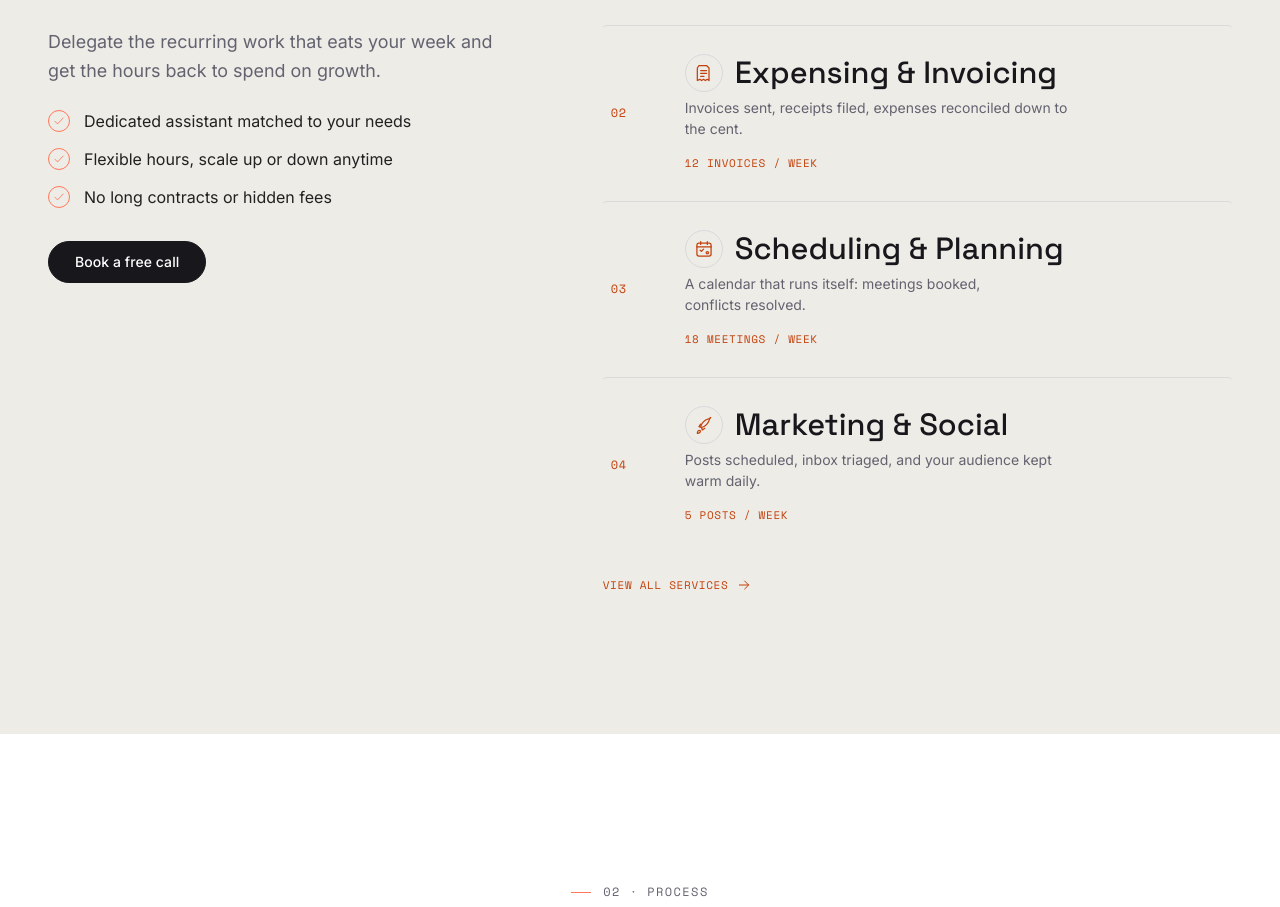
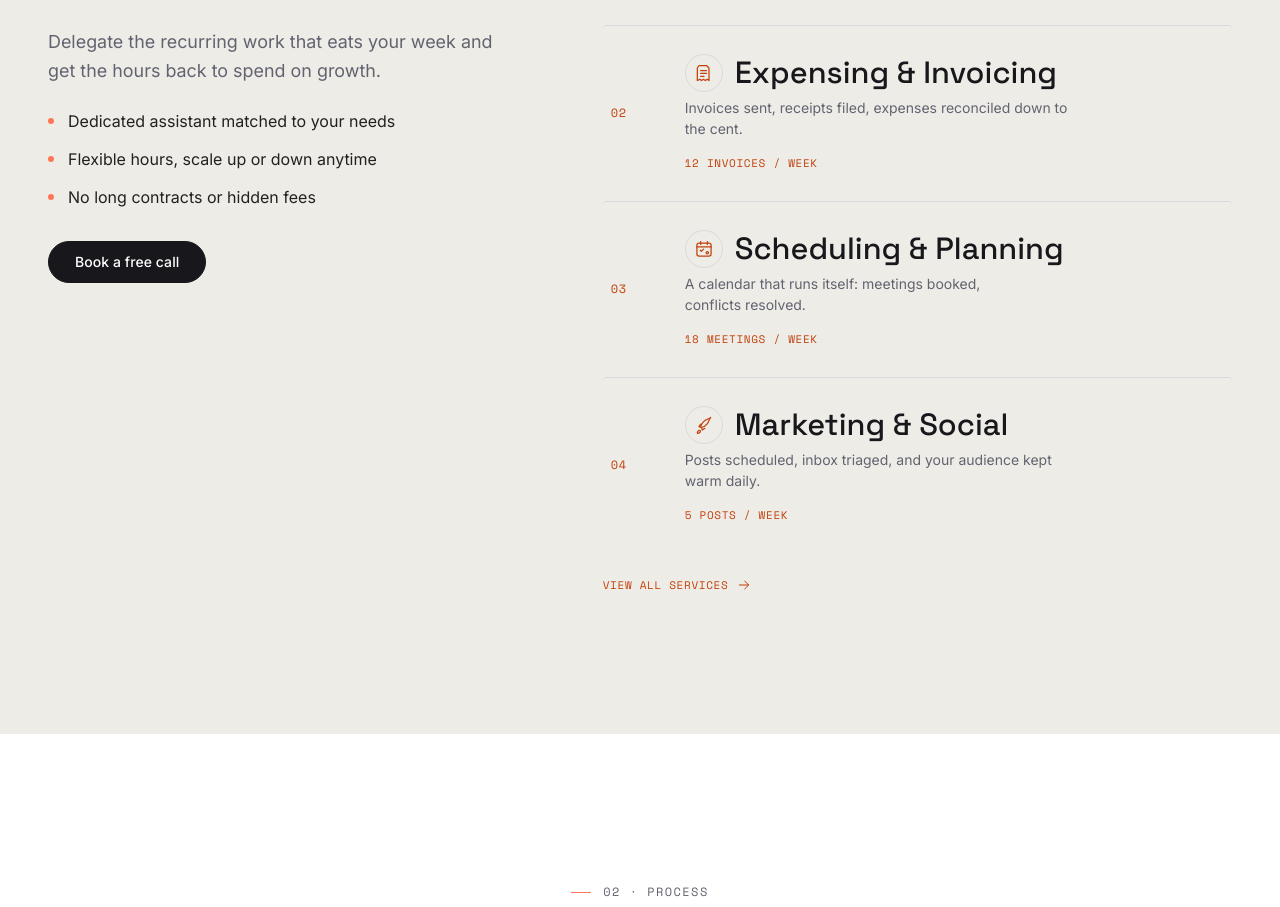
Before and after one commit to martinkilombe/Virtual-Assistant, a Next.js app: page / in a window 1280 px wide. Shown: the part 1142-2049 px from the top of the page. Built offline with nearby package versions, Linux system fonts and the light colour scheme.

Commit message:
Services page

```diff
--- a/src/app/globals.css
+++ b/src/app/globals.css
@@ -322,14 +322,9 @@ em { font-style: italic; }
 }
 .iva-check-item__icon {
   flex: 0 0 auto;
-  display: inline-flex;
-  align-items: center;
-  justify-content: center;
-  width: 22px; height: 22px;
+  width: 6px; height: 6px;
   border-radius: 50%;
-  background: transparent;
-  border: 1px solid var(--clay);
-  color: var(--clay);
+  background: var(--clay);
 }
 
 /* ============================================================
@@ -526,20 +521,6 @@ em { font-style: italic; }
   margin: 0;
 }
 .iva-hero__cta { display: flex; flex-direction: column; align-items: flex-start; gap: 18px; }
-.iva-hero__trust { display: flex; align-items: center; gap: 14px; }
-.iva-hero__avatars { display: flex; }
-.iva-hero__avatars img {
-  width: 36px; height: 36px;
-  border-radius: 50%;
-  background: var(--paper-3);
-  border: 2px solid var(--paper);
-  margin-left: -10px;
-  object-fit: cover;
-  display: block;
-}
-.iva-hero__avatars img:first-child { margin-left: 0; }
-.iva-hero__trust p { margin: 0; font-size: var(--fs-sm); color: var(--muted); max-width: none; }
-.iva-hero__trust strong { color: var(--ink); font-weight: 600; }
 
 @media (max-width: 760px) {
   .iva-hero__foot { grid-template-columns: 1fr; align-items: start; }
@@ -729,8 +710,10 @@ em { font-style: italic; }
   .iva-svc__copy { position: static; }
 }
 @media (max-width: 560px) {
-  .svc-row { grid-template-columns: 40px 1fr; gap: 16px; }
-  .svc-row__arrow { display: none; }
+  .svc-row { grid-template-columns: 40px 1fr auto; gap: 16px; }
+  .svc-row:active { padding-inline: 18px; background: var(--paper); }
+  .svc-row:active .svc-row__title { color: var(--clay-text); }
+  .svc-row:active .svc-row__arrow { opacity: 1; transform: none; color: var(--clay); }
 }
 
 /* ============================================================
--- a/src/components/ui/CheckItem.tsx
+++ b/src/components/ui/CheckItem.tsx
@@ -1,11 +1,7 @@
-import { IconCheck } from '@/components/icons'
-
 export default function CheckItem({ children }: { children: React.ReactNode }) {
   return (
     <li className="iva-check-item">
-      <span className="iva-check-item__icon">
-        <IconCheck size={14} />
-      </span>
+      <span className="iva-check-item__icon" aria-hidden="true" />
       {children}
     </li>
   )
```
